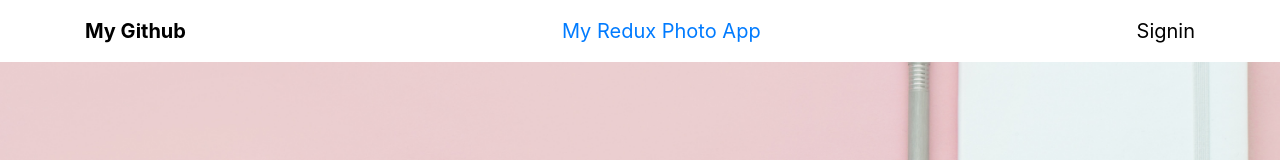
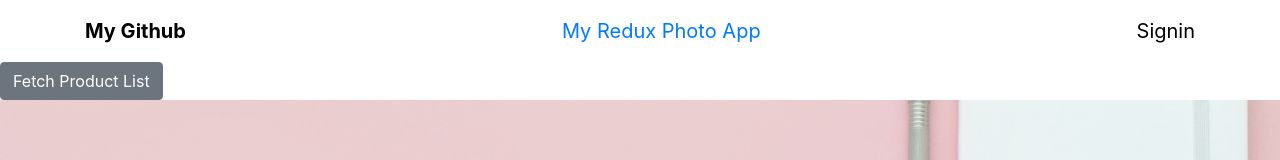
Before and after one commit to quangnguyen90/my-photo-app, a React (Create React App) app: page /photos in a window 1280 px wide. Shown: the top 160 px of the page. Built offline with nearby package versions, Linux system fonts and the light colour scheme; no server answers.

Commit message:
A2: Add token to API with axiosInterceptor

```diff
--- a/src/App.js
+++ b/src/App.js
@@ -6,6 +6,7 @@ import NotFound from './components/NotFound';
 import productApi from 'api/productApi';
 import SignIn from 'features/Auth/pages/SignIn';
 import firebase from 'firebase';
+import { Button } from 'reactstrap';
 
 // Lazy load - Code splitting
 const Photo = React.lazy(() => import('./features/Photo'));
@@ -56,11 +57,26 @@ function App() {
     return () => unregisterAuthObserver();
   }, [])
 
+  const handeButtonClick = async () => {
+    try {
+      const params = {
+        _page: 1,
+        _limt: 10,
+      };
+      const response = await productApi.getAll(params);
+      console.log(response);
+    } catch (error) {
+      console.log('Failed to fetch product list: ', error);
+    }
+  }
+
   return (
     <div className="photo-app">
       <Suspense fallback={<div>Loading ...</div>}>
         <BrowserRouter>
           <Header />
+
+          <Button onClick={handeButtonClick}>Fetch Product List</Button>
 
           <Switch>
             <Redirect exact from="/" to="/photos" />
--- a/src/api/axiosClient.js
+++ b/src/api/axiosClient.js
@@ -1,5 +1,6 @@
 import axios from 'axios';
 import queryString from 'query-string';
+import firebase from 'firebase';
 
 // Set up default config for http requests here
 // Please have a look at here `https://github.com/axios/axios#request-config` for the full list of configs
@@ -13,6 +14,11 @@ const axiosClient = axios.create({
 
 axiosClient.interceptors.request.use(async (config) => {
     // Handle token here ...
+    const currentUser = firebase.auth().currentUser;
+    if (currentUser) {
+        const token = await currentUser.getIdToken();
+        config.headers.Authorization = `Bearer ${token}`;
+    }
     return config;
 });
 
```
